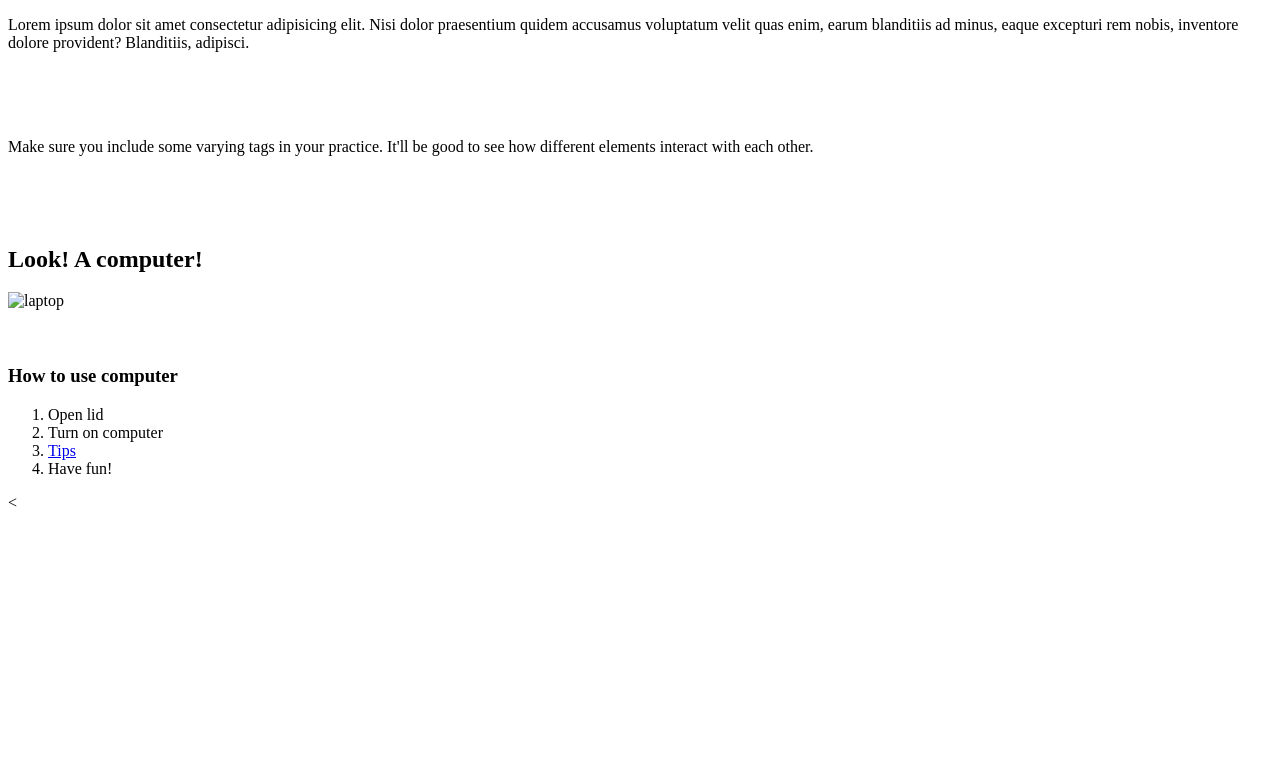
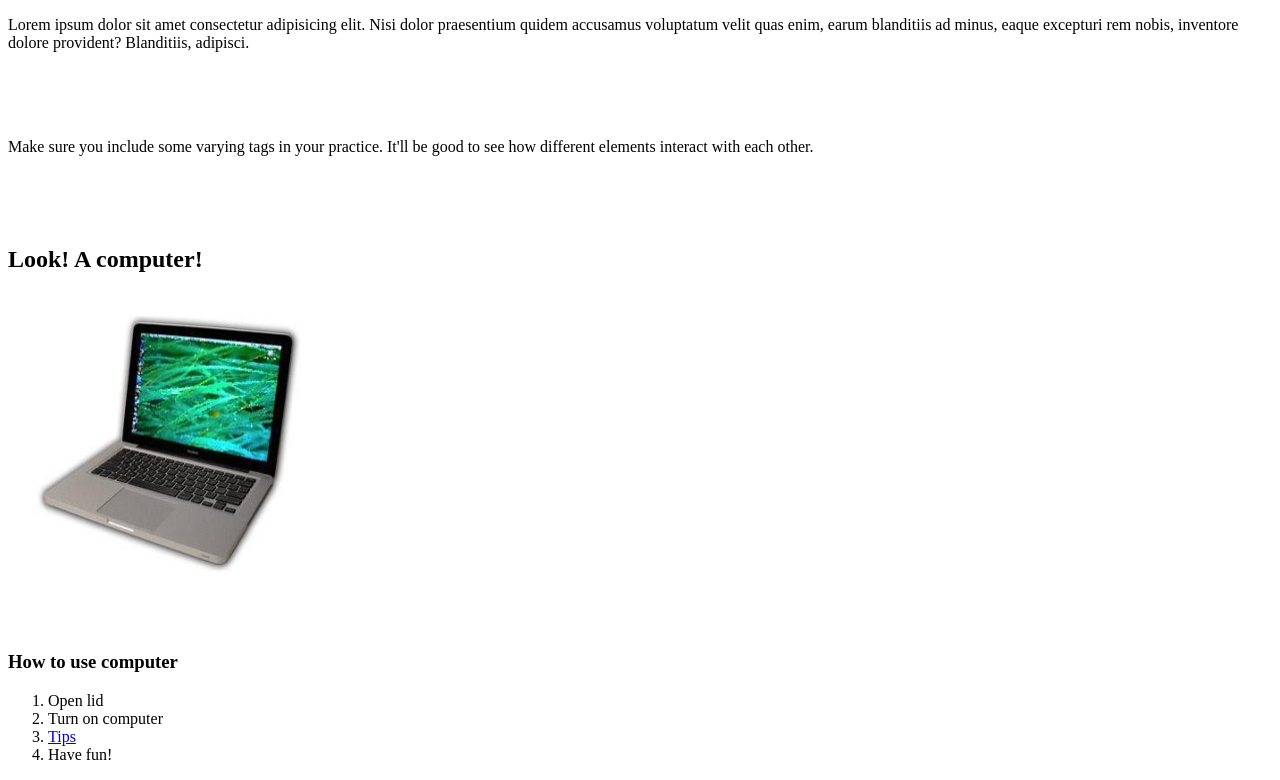
Before and after one commit to Lenny3000/basicHtmltags, a plain HTML site: page index.html in a window 1280 px wide. Shown: the part 105-885 px from the top of the page. Before the commit the page ends 800 px from the top, so only its background shows below. Drawn offline with Linux system fonts and the light colour scheme.

Commit message:
image links and assets folder

```diff
--- a/index.html
+++ b/index.html
@@ -20,7 +20,7 @@
     <br>
     <br>
     <h2>Look! A computer!</h2>
-    <img src="..\..\..\codingFoundations\htmlCssProjects\assets\laptopj.jpg" alt="laptop" width="300" height="300">
+    <img src="./assets/laptopj.jpg" alt="laptop" width="300" height="300">
     <br>
     <br>
     <br>
@@ -32,6 +32,5 @@
         <li><a href="https://www.shopify.com/blog/7412852-10-must-know-image-optimization-tips" target="_blank">Tips</a></li>
         <li>Have fun!</li>
     </ol>
-    <
 </body>
 </html>
```
Also changed, not shown: assets/laptopj.jpg (added).
